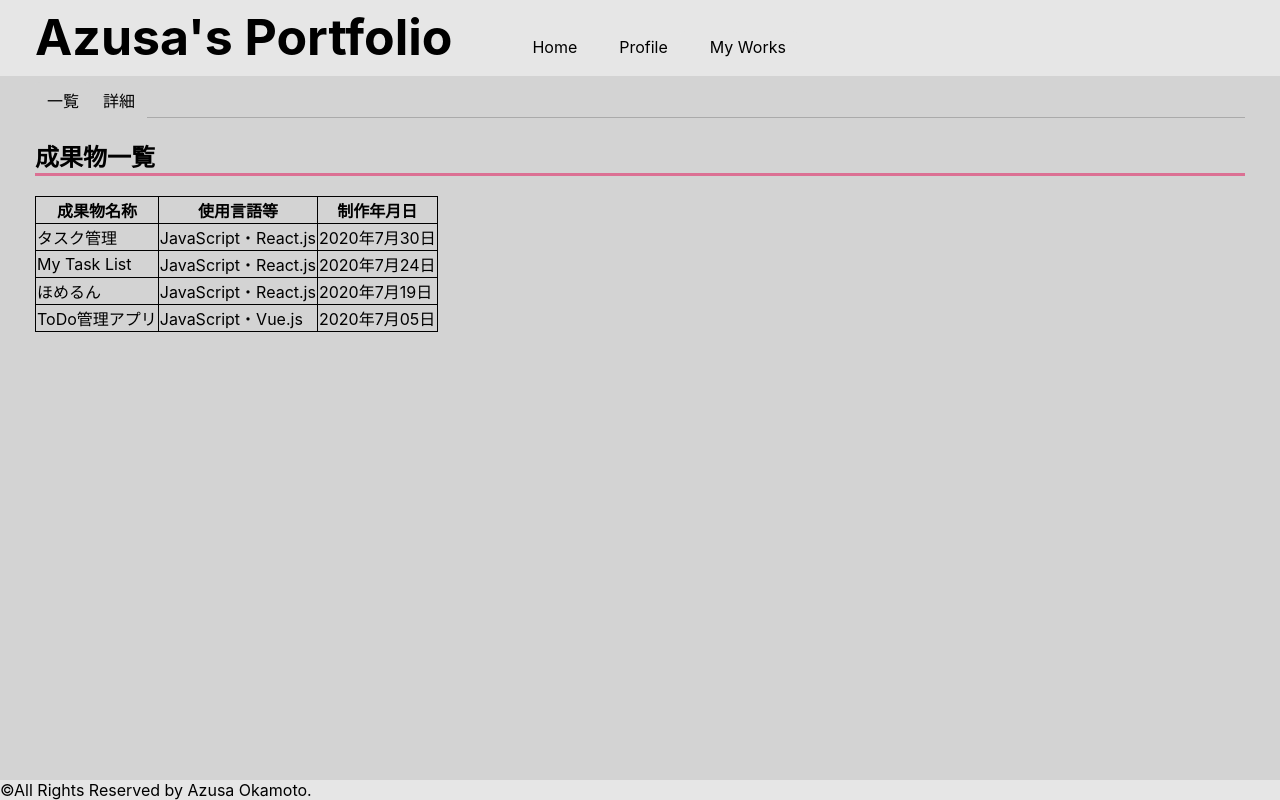
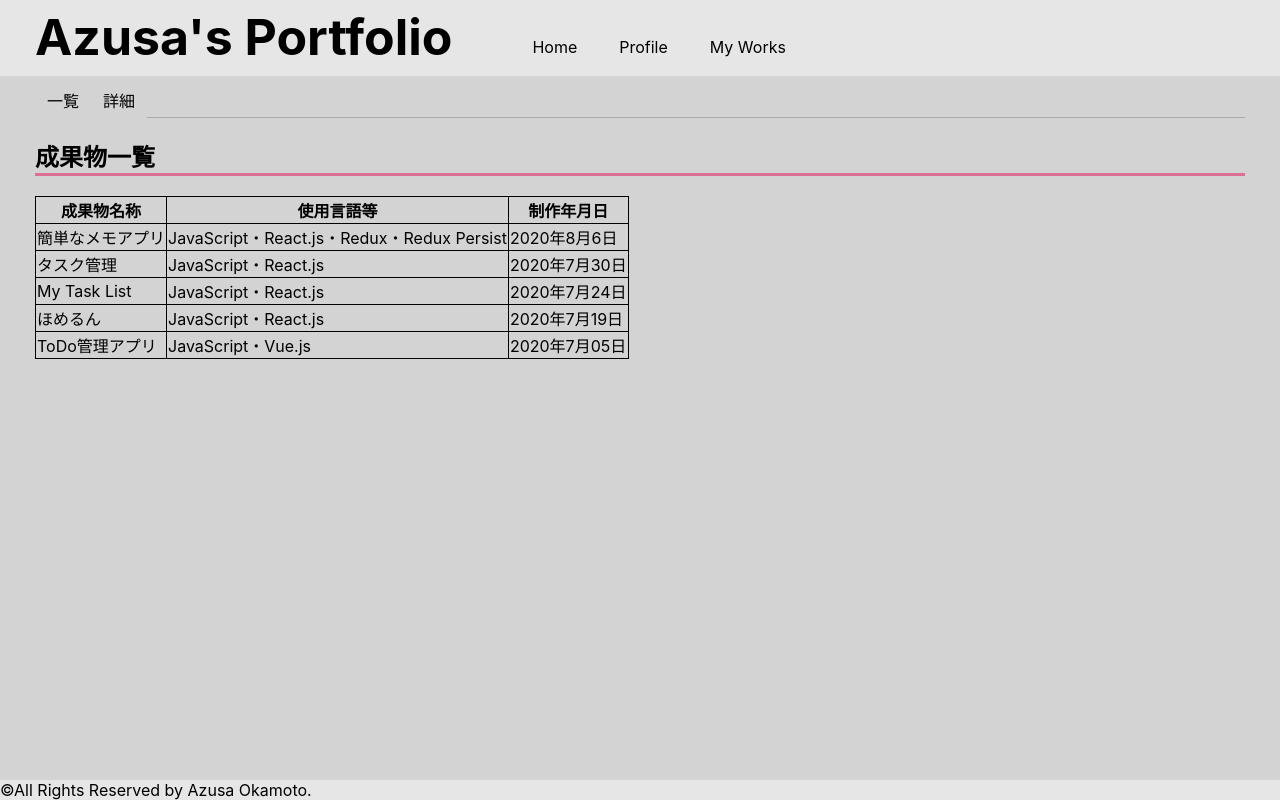
Before and after one commit to azufb/Portfolio, a React (Create React App) app in the folder portfolio/: page / in a window 1280 px wide. Both pictures are taken after a click on the tab "My Works". Built offline with nearby package versions, Linux system fonts and the light colour scheme.

Commit message:
昨日デプロイしたアプリを一覧に追加

```diff
--- a/portfolio/src/components/works.js
+++ b/portfolio/src/components/works.js
@@ -15,6 +15,12 @@ class Works extends Component {
                     </thead>
 
                     <tbody>
+                        <tr>
+                            <td>簡単なメモアプリ</td>
+                            <td>JavaScript・React.js・Redux・Redux Persist</td>
+                            <td>2020年8月6日</td>
+                        </tr>
+
                         <tr>
                             <td>タスク管理</td>
                             <td>JavaScript・React.js</td>
```
